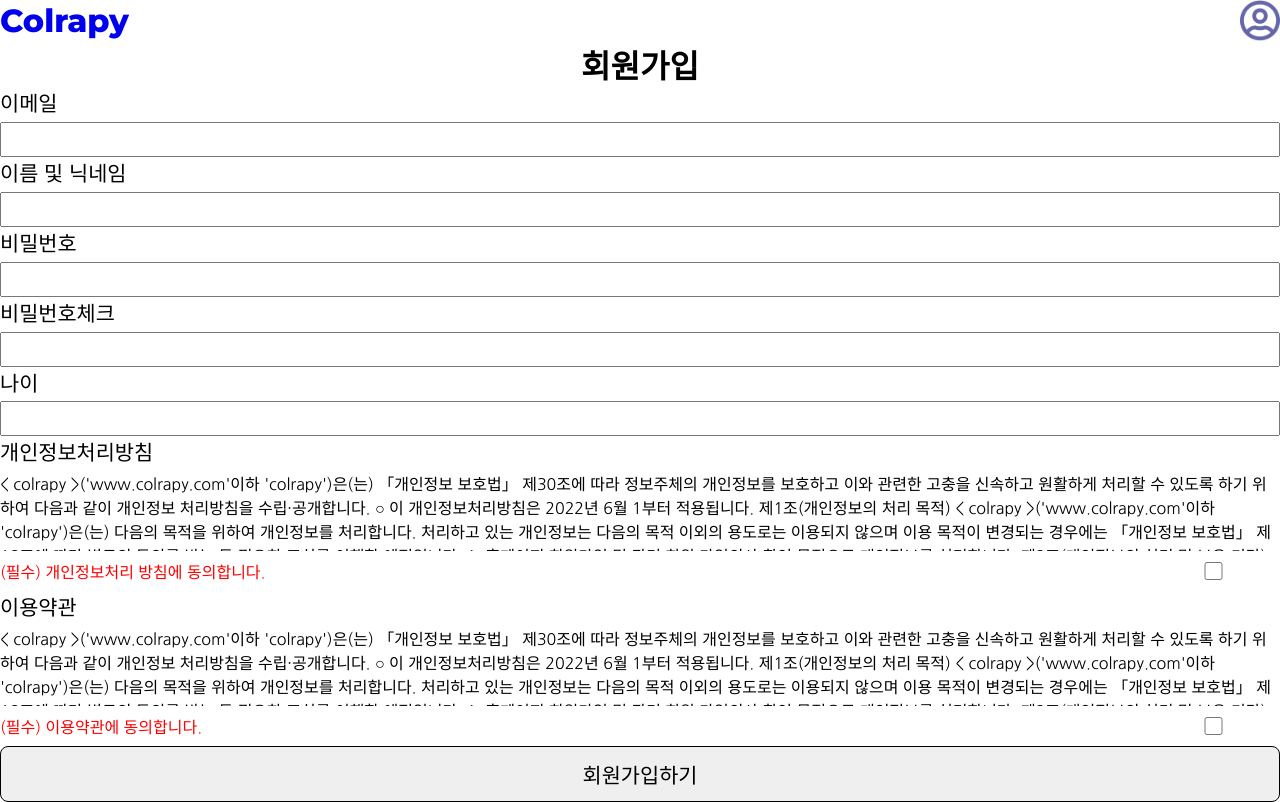
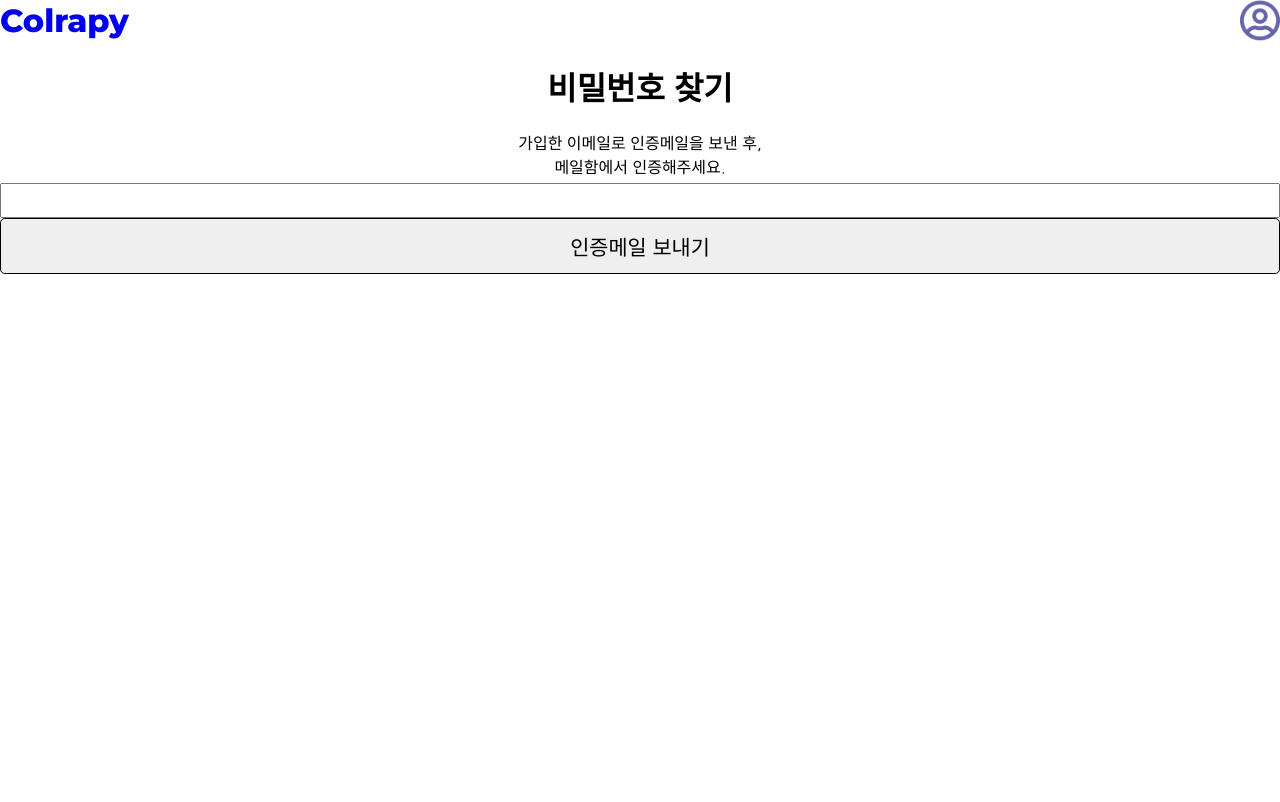
Before and after one commit to beurmuz/Colrapy, a React (Create React App) app in the folder frontend/: page /findpw in a window 1280 px wide. Built offline with nearby package versions, Linux system fonts and the light colour scheme.

Commit message:
#38 [개발] 비밀번호 찾기 페이지 구현 & 라우터 적용

```diff
--- a/frontend/package.json
+++ b/frontend/package.json
@@ -8,6 +8,7 @@
     "@testing-library/user-event": "^13.2.1",
     "react": "^17.0.2",
     "react-dom": "^17.0.2",
+    "react-router-dom": "^6.3.0",
     "react-scripts": "5.0.0",
     "web-vitals": "^2.1.0"
   },
--- a/frontend/src/App.jsx
+++ b/frontend/src/App.jsx
@@ -1,8 +1,10 @@
+import { BrowserRouter , Route, Routes } from 'react-router-dom';
 import styles from './app.module.css';
 import Header from './components/header';
 import Main from './components/pages/main_page/main';
 import Login from './components/pages/login_page/login';
 import Join from './components/pages/join_page/join';
+import Findpw from './components/pages/findpw_page/findpw';
 
 function App() {
   return (
@@ -11,9 +13,14 @@ function App() {
         <Header />
       </div>
       <div className={styles.content}>
-        {/* <Main /> */}
-        {/* <Login /> */}
-        <Join />
+        <BrowserRouter>
+          <Routes>
+            <Route exact path='/' element={ <Main /> } />
+            <Route path='/login' element={ <Login /> } />
+            <Route path='/join' element={ <Join /> } />
+            <Route path='/findpw' element={ <Findpw /> } />
+          </Routes>
+        </BrowserRouter>
       </div>
     </div>
   );
--- a/frontend/src/app.module.css
+++ b/frontend/src/app.module.css
@@ -28,7 +28,7 @@ button {
     -moz-appearance: none;
     appearance: none;
     border: 1px solid;
-    border-radius: 0.5rem;
+    border-radius: 0.3rem;
     color: color_white;
     font-size: 1.3rem;
     font-weight: 400;
--- a/frontend/src/common/set.css
+++ b/frontend/src/common/set.css
@@ -1,7 +1,7 @@
 /* padding */
 @value basic_padding: 1rem;
-@value screen_padding: 1rem 17rem;
-@value button_padding: 0.3rem 1rem;
+@value screen_padding: 1rem 20rem;
+@value button_padding: 0.3rem 0rem;
 
 /* 반응형 */
 /* 가로사이즈 */
--- /dev/null
+++ b/frontend/src/components/pages/findpw_page/findpw.jsx
@@ -0,0 +1,21 @@
+import React from 'react';
+import { useState } from 'react';
+import Button from '../../button';
+import styles from './findpw.module.css';
+
+const Findpw = (props) => {
+    const [email, set_email] = useState('');
+
+    return (
+        <div className={styles.find_password_box}>
+            <h1 className={styles.page_title}> 비밀번호 찾기 </h1>
+            <div className={styles.email_box}>
+                <label htmlFor="user_email">가입한 이메일로 인증메일을 보낸 후, <br /> 메일함에서 인증해주세요.</label> <p />
+                <input name='user_email' value={email} required />
+                <Button content={'인증메일 보내기'} />
+            </div>
+        </div>
+    );
+}
+
+export default Findpw;
--- /dev/null
+++ b/frontend/src/components/pages/findpw_page/findpw.module.css
@@ -0,0 +1,21 @@
+@value basic_padding from '../../../common/set.css';
+
+.find_password_box {
+    display: flex;
+    flex-direction: column;
+    font-size: 1rem;
+}
+
+input {
+    width: 100%;
+    padding: 0.5rem;
+}
+
+
+.page_title {
+    font-size: 2rem;
+}
+
+.email_box {
+    padding: calc(basic_padding/2);
+}
--- a/frontend/src/components/pages/join_page/join.jsx
+++ b/frontend/src/components/pages/join_page/join.jsx
@@ -99,7 +99,7 @@ const Join = (props) => {
                 </div>
 
                 <div className={styles.password_check_box}>
-                <label htmlFor="user_password_check">비밀번호체크</label><br/> <p />
+                {/* <label htmlFor="user_password_check">비밀번호체크</label><br/> <p /> */}
                     <input name="user-password-user_password_check" type="password" value={password_check} required />
                     {password_error && <div>비밀번호가 일치하지 않습니다.</div>}
                 </div>
@@ -126,8 +126,8 @@ const Join = (props) => {
                         <input type='checkbox' className={styles.check_button}></input>
                     </div>
                 </div>
+                <Button content={'회원가입하기'}/>
             </form>
-            <Button content={'회원가입하기'}/>
         </div>
     );
 }
--- a/frontend/src/components/pages/join_page/join.module.css
+++ b/frontend/src/components/pages/join_page/join.module.css
@@ -5,11 +5,6 @@
     display: flex;
     flex-direction: column;
     font-size: 1.3rem;
-    padding: basic_padding;
-}
-
-div {
-    text-align: left;
 }
 
 input {
@@ -26,10 +21,12 @@ input {
 
 .email_box, .username_box, .password_box, .password_check_box, .age_box {
     padding: calc(basic_padding/2);
+    text-align: left;
 }
 
 .info_box1, .info_box2 {
     padding: calc(basic_padding/2);
+    text-align: left;
 }
 
 .info_content {
--- a/frontend/src/components/pages/main_page/main.jsx
+++ b/frontend/src/components/pages/main_page/main.jsx
@@ -2,14 +2,21 @@ import React from 'react';
 import styles from './main.module.css';
 import Button from '../../button';
 
-const Main = (props) => (
+const Main = (props) => {
+    const send_route = () => {
+        document.location.href('/login');
+        console.log('버튼클릭');
+    }
+
+    return(
         <div className={styles.main_box}>
             <div className={styles.intro_content}>
                 <p>오늘 당신의 기분은 어떤가요?</p>
                 <p>회원가입하고 컬라피에서 나의 심리상태를 알아보세요!</p>
             </div>
-        <Button content={'3초만에 회원가입하기'} />
+            <Button content={'3초만에 회원가입하기'} onClick={send_route}/>
         </div>
     );
+}
 
 export default Main;
```
Also changed, not shown: 2 other files (tests, documents, lock files or other folders). Lines whose indentation alone changed are shown as unchanged.
